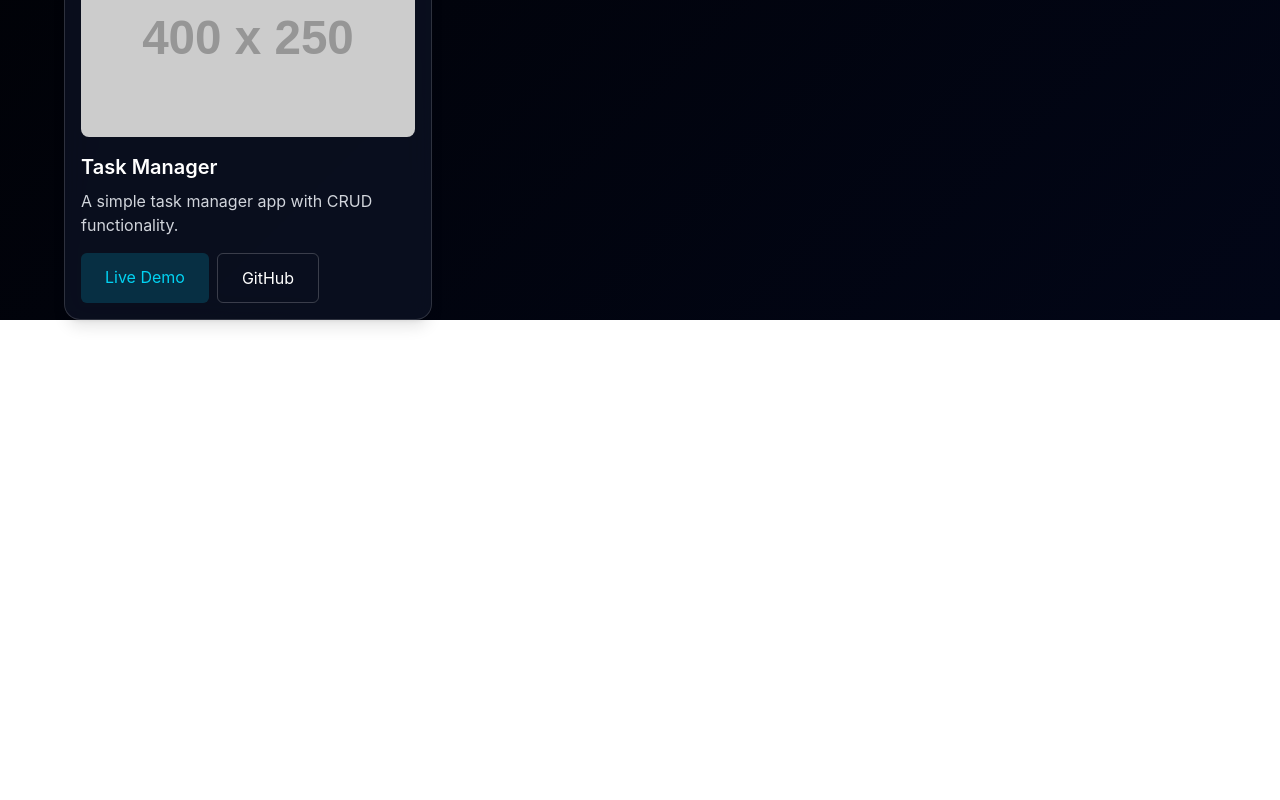
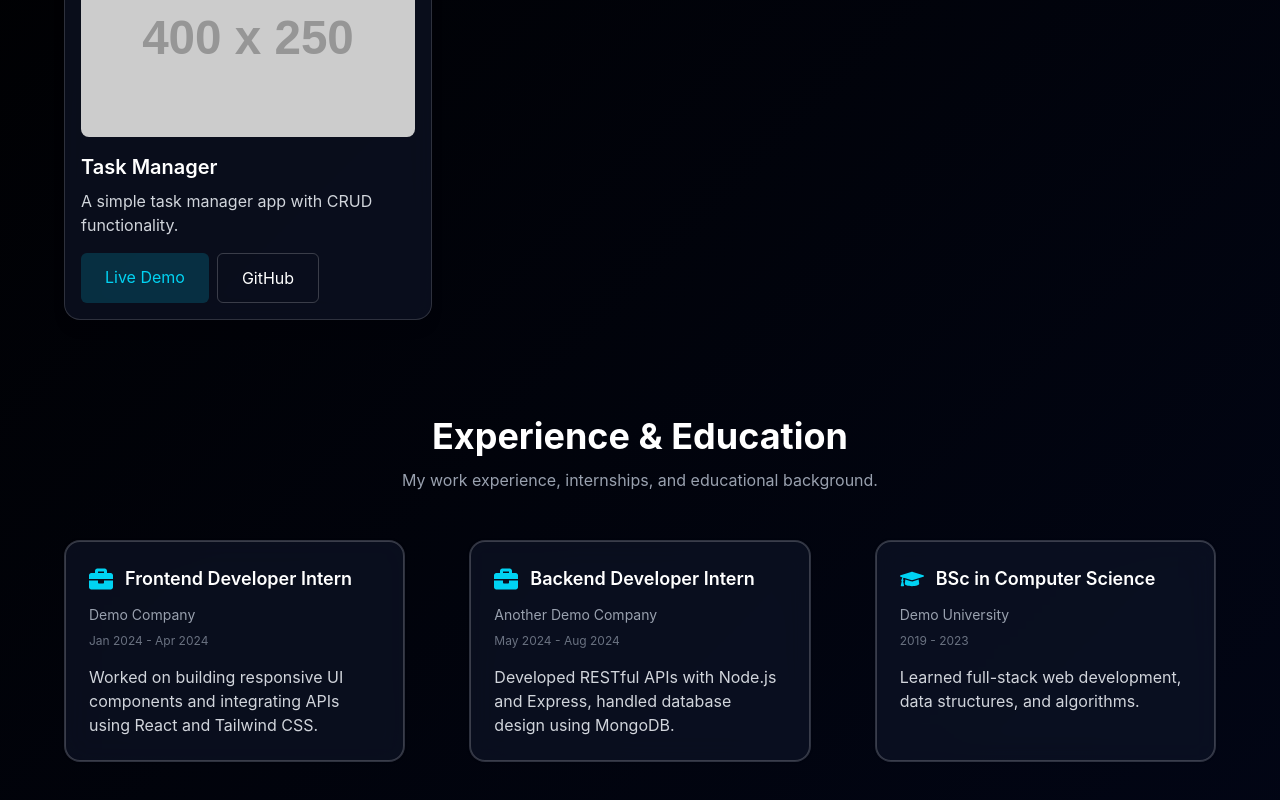
Before and after one commit to shakil218/my-personal-portfolio, a React (Vite) app: page / in a window 1280 px wide. Shown: the part 3198-3998 px from the top of the page. Before the commit the page ends 3518 px from the top, so only its background shows below. Built offline with nearby package versions, Linux system fonts and the light colour scheme.

Commit message:
Experience and Education section design done.

```diff
--- a/src/layout/MainLayout.jsx
+++ b/src/layout/MainLayout.jsx
@@ -5,6 +5,7 @@ import About from '../pages/About';
 // import Projects from '../pages/Projects';
 import SkillsSection from '../pages/skills/SkillsSection';
 import ProjectsSection from '../pages/projects/ProjectsSection';
+import ExperienceSection from '../pages/experience/ExperienceSection';
 
 const MainLayout = () => {
   return (
@@ -16,6 +17,7 @@ const MainLayout = () => {
         <SkillsSection></SkillsSection>
         {/* <Projects></Projects> */}
         <ProjectsSection></ProjectsSection>
+        <ExperienceSection></ExperienceSection>
       </main>
     </>
   );
--- /dev/null
+++ b/src/pages/experience/ExperienceCard.jsx
@@ -0,0 +1,23 @@
+import { motion } from "framer-motion";
+
+const ExperienceCard = ({ experience }) => {
+  const Icon = experience.icon;
+  return (
+    <motion.div
+      whileHover={{ scale: 1.03 }}
+      className="glass p-6 rounded-xl relative"
+    >
+      <div className="flex items-center gap-3 mb-3">
+        <span className="text-cyan-400 text-2xl">
+          <Icon />
+        </span>
+        <h3 className="text-white font-semibold text-lg">{experience.title}</h3>
+      </div>
+      <p className="text-gray-400 text-sm mb-2">{experience.company}</p>
+      <p className="text-gray-500 text-xs mb-4">{experience.date}</p>
+      <p className="text-gray-300">{experience.description}</p>
+    </motion.div>
+  );
+};
+
+export default ExperienceCard;
--- /dev/null
+++ b/src/pages/experience/ExperienceSection.jsx
@@ -0,0 +1,35 @@
+// import ExperienceCard from "./ExperienceCard";
+// import { experienceData } from "./experienceData";
+import { experienceData } from "./experience";
+// import "./experience.css";
+import ExperienceCard from "./ExperienceCard";
+
+const ExperienceSection = () => {
+  return (
+    <section
+      id="experience"
+      className="relative min-h-screen px-6 pt-24 flex flex-col items-center"
+    >
+      <div className="max-w-6xl w-full">
+        {/* Header */}
+        <div className="mb-12 text-center">
+          <h2 className="text-3xl md:text-4xl font-bold text-white mb-3">
+            Experience & Education
+          </h2>
+          <p className="text-gray-400 max-w-xl mx-auto">
+            My work experience, internships, and educational background.
+          </p>
+        </div>
+
+        {/* Timeline */}
+        <div className="relative grid grid-cols-1 md:grid-cols-2 lg:grid-cols-3 gap-16">
+          {experienceData.map((exp, index) => (
+            <ExperienceCard key={index} experience={exp} />
+          ))}
+        </div>
+      </div>
+    </section>
+  );
+};
+
+export default ExperienceSection;
--- /dev/null
+++ b/src/pages/experience/experience.js
@@ -0,0 +1,34 @@
+import { FaBriefcase, FaGraduationCap } from "react-icons/fa";
+
+export const experienceData = [
+  {
+    id: 1,
+    type: "Work",
+    icon: FaBriefcase,
+    title: "Frontend Developer Intern",
+    company: "Demo Company",
+    date: "Jan 2024 - Apr 2024",
+    description:
+      "Worked on building responsive UI components and integrating APIs using React and Tailwind CSS.",
+  },
+  {
+    id: 2,
+    type: "Work",
+    icon: FaBriefcase,
+    title: "Backend Developer Intern",
+    company: "Another Demo Company",
+    date: "May 2024 - Aug 2024",
+    description:
+      "Developed RESTful APIs with Node.js and Express, handled database design using MongoDB.",
+  },
+  {
+    id: 3,
+    type: "Education",
+    icon: FaGraduationCap,
+    title: "BSc in Computer Science",
+    company: "Demo University",
+    date: "2019 - 2023",
+    description:
+      "Learned full-stack web development, data structures, and algorithms.",
+  },
+];
```
